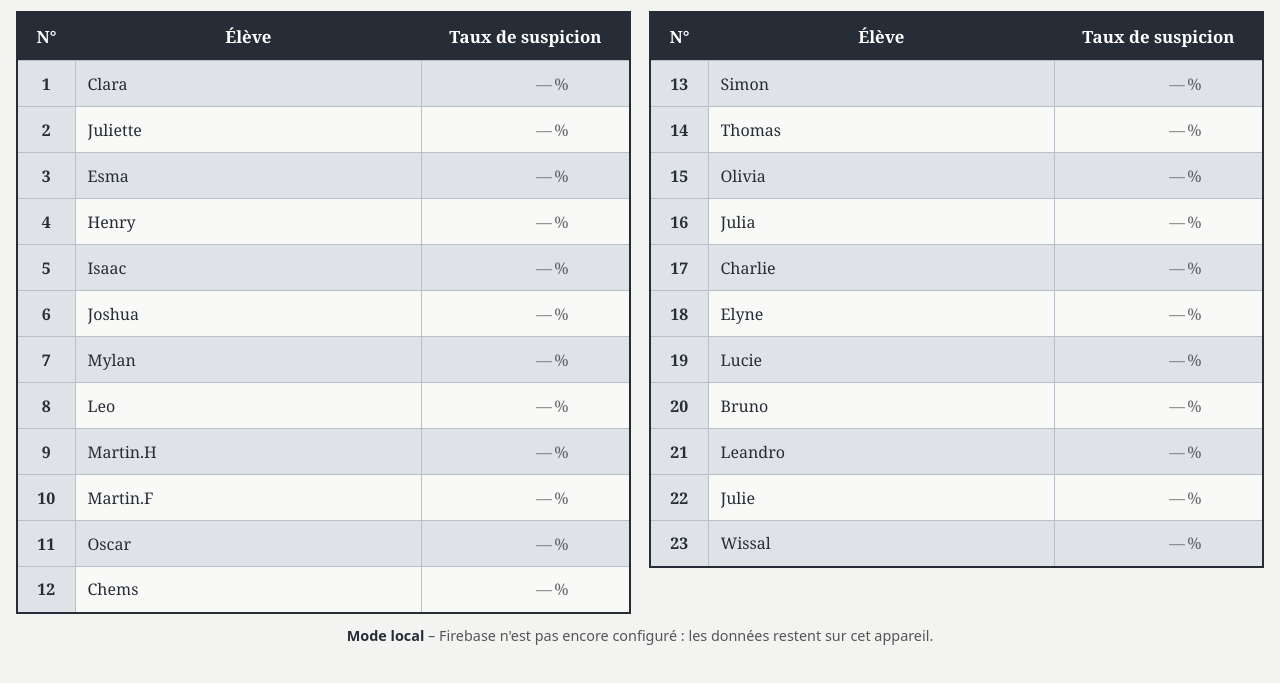
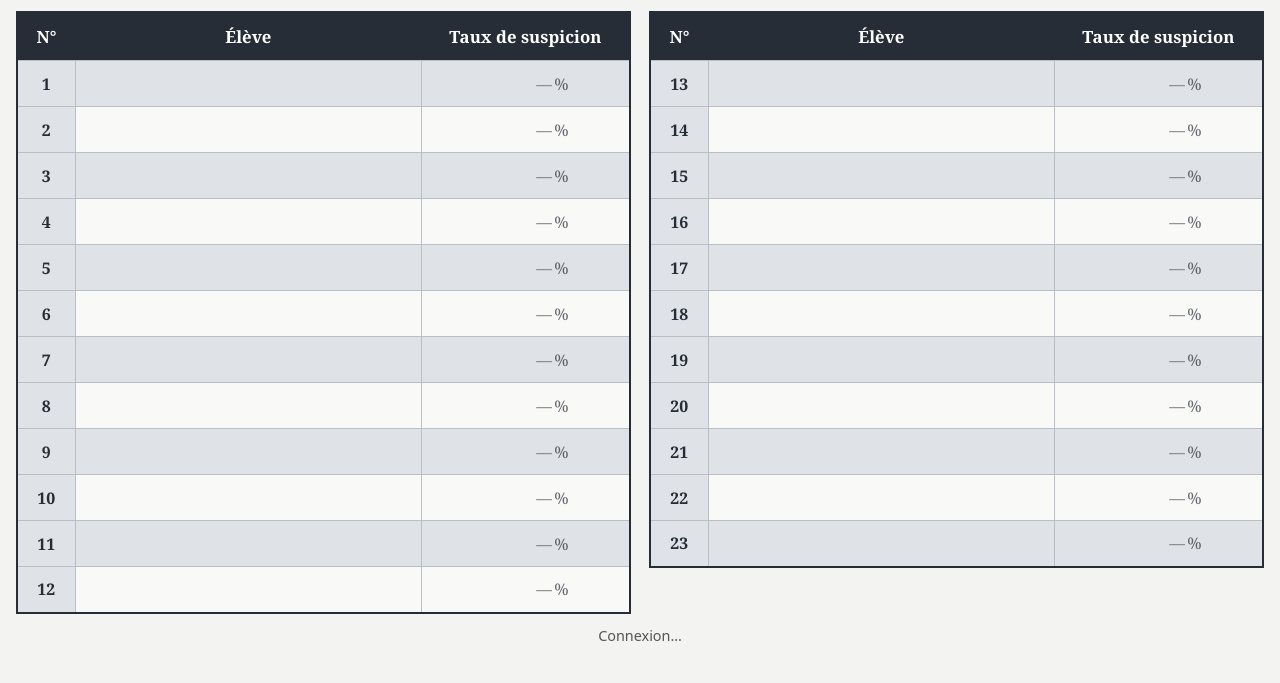
Before and after one commit to NuII12/enquete, a plain HTML site: page index.html in a window 1280 px wide. Shown: the part 103-786 px from the top of the page. Drawn offline with Linux system fonts and the light colour scheme; no server answers.

Commit message:
Update Firebase configuration in index.html
Updated Firebase configuration with actual project details.

```diff
--- a/index.html
+++ b/index.html
@@ -37,11 +37,11 @@ input:focus{outline:3px solid #3b82f6;outline-offset:-3px;background:#fff}
 <script>
 /* 1) COLLEZ ICI la configuration de votre projet Firebase (voir les étapes du guide) */
 const FIREBASE_CONFIG = {
-  apiKey: "COLLER_ICI",
-  authDomain: "",
-  databaseURL: "COLLER_ICI",
-  projectId: "",
-  appId: ""
+  apiKey: "AIzaSyC_bHVAesDfFhh9QCXGtOxHDZgdwSqxMtI",
+  authDomain: "enquete-83090.firebaseapp.com",
+  databaseURL: "https://enquete-83090-default-rtdb.europe-west1.firebasedatabase.app",
+  projectId: "enquete-83090",
+  appId: "1:160141092184:web:257ac4ce56d487afc0b12d"
 };
 
 const NOMS = ["Clara","Juliette","Esma","Henry","Isaac","Joshua","Mylan","Leo","Martin.H","Martin.F","Oscar","Chems",
```
